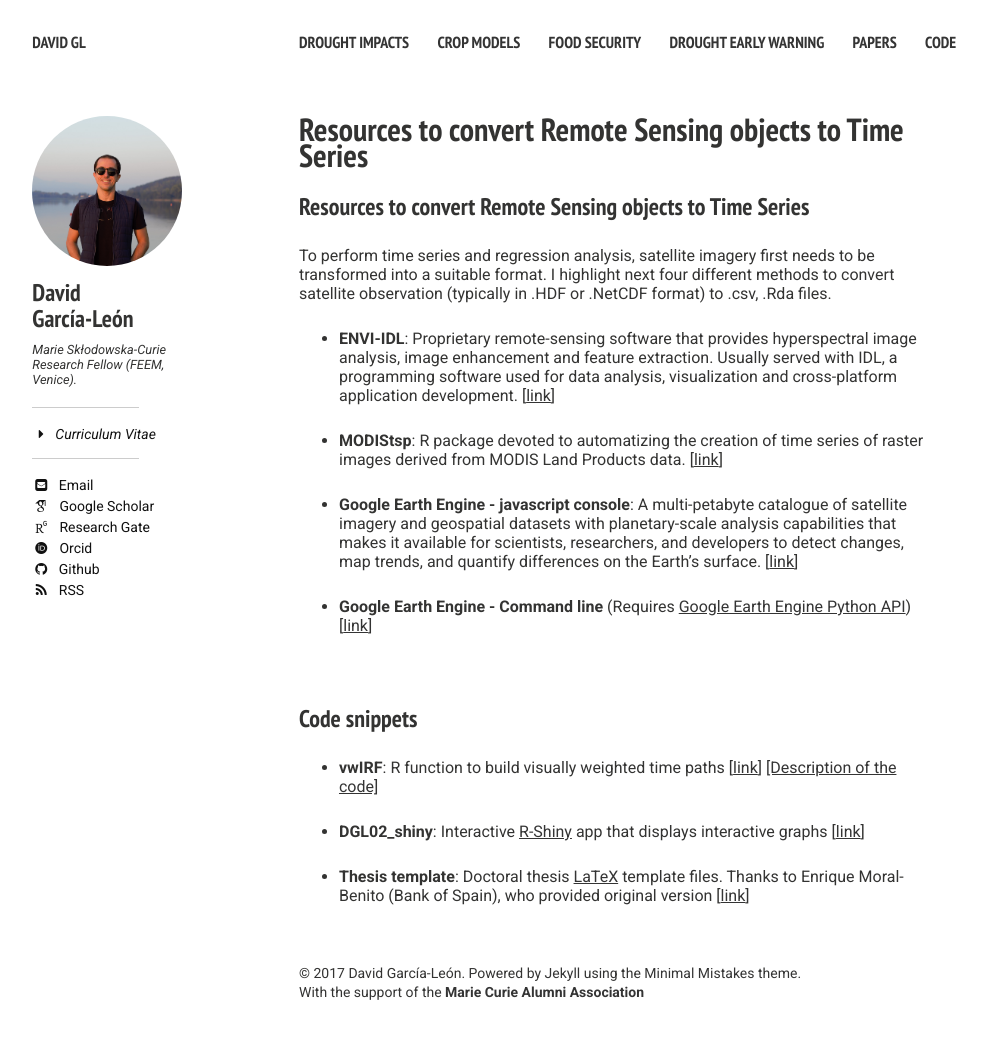
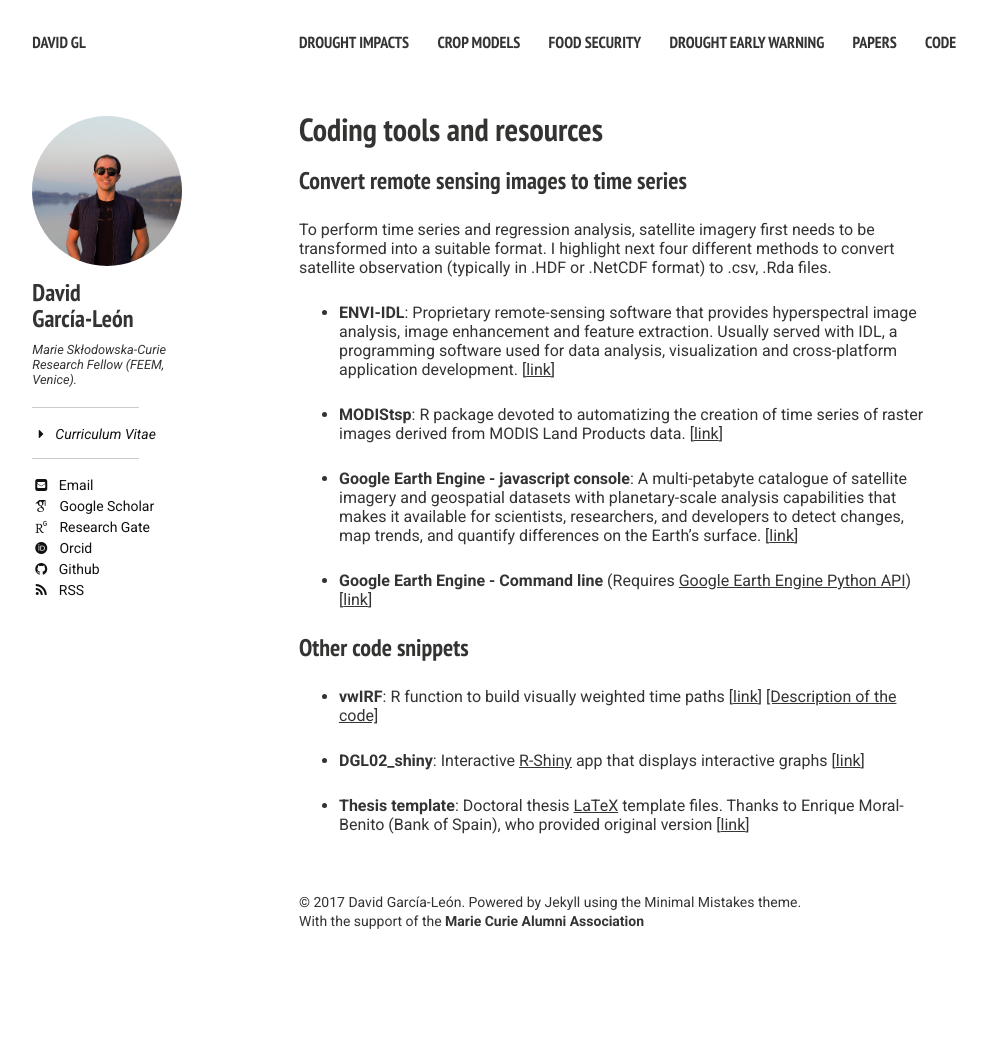
Before and after one commit to David-G-L/minimal_mistakes_site, a Jekyll site: the page built from code/index.md, in a window 1280 px wide. Shown: the whole page, without its empty margins (21-1008 px from the left). Built offline with Jekyll 4.4.1, drawn with Linux system fonts in a browser that asks for light colours; nearby versions of some CDN libraries; some web fonts are replaced; our own code applies the rules of GitHub Pages for plain Markdown files; after the commit the page ends 978 px from its top, so only the background shows below that.

Commit message:
WEB - December 2017

```diff
--- a/code/index.md
+++ b/code/index.md
@@ -1,10 +1,11 @@
 ---
 layout: page
+title: Coding tools and resources
 share: false
 comments: false
 ---
 
-### Resources to convert Remote Sensing objects to Time Series
+### Convert remote sensing images to time series
 
 To perform time series and regression analysis, satellite imagery first needs to be transformed into a suitable format. I highlight next four different methods to convert satellite observation (typically in .HDF or .NetCDF format) to .csv, .Rda files.
 
@@ -16,9 +17,7 @@ To perform time series and regression analysis, satellite imagery first needs to
 
 - **Google Earth Engine - Command line** (Requires [Google Earth Engine Python API](https://developers.google.com/earth-engine/python_install){:target="_blank"}) [[link](http://www.khufkens.com/2017/07/22/google-earth-engine-time-series-subset-tool/){:target="_blank"}]
 
-<br>
-
-### Code snippets
+### Other code snippets
 
 - **vwIRF**: R function to build visually weighted time paths [[link](https://github.com/David-G-L/vwIRF){:target="_blank"}] [[Description of the code]]({{ site.url }}/code/vwIRF_explained.html){:target="_blank"}
 
```
